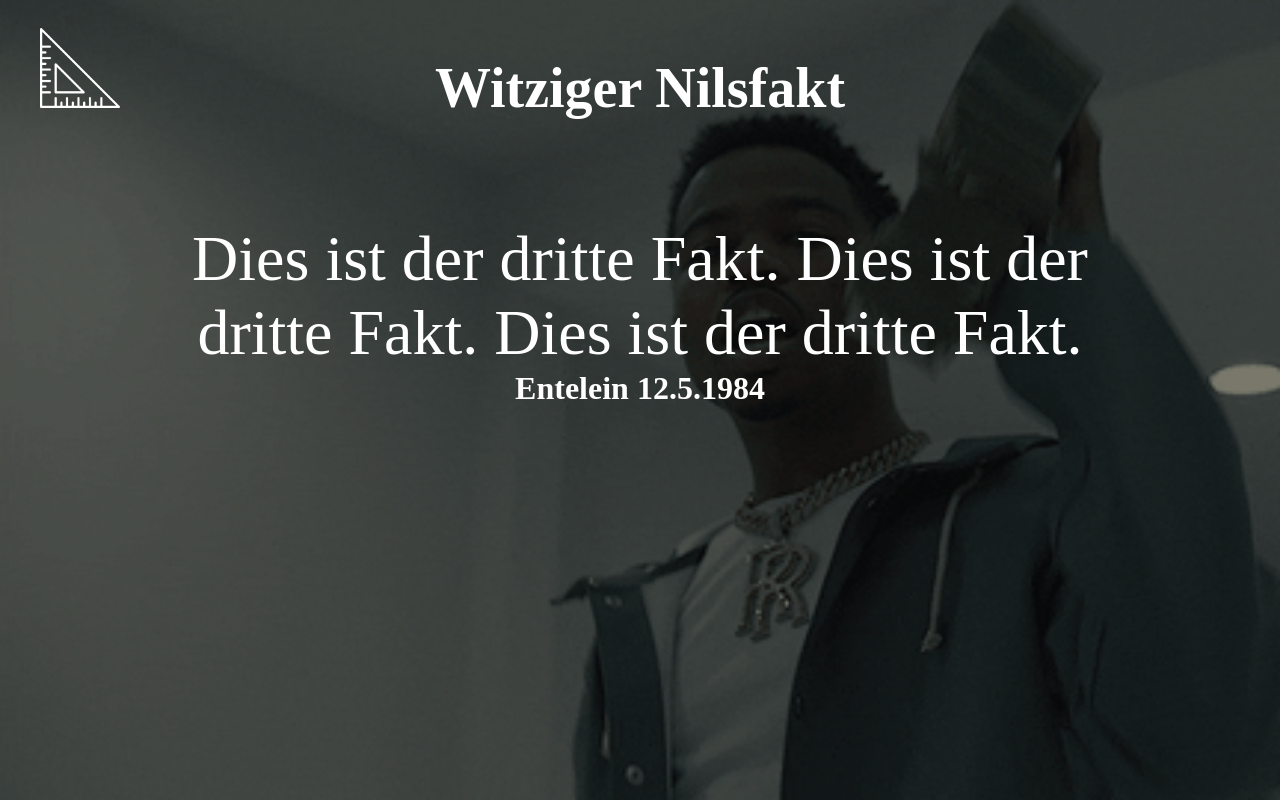
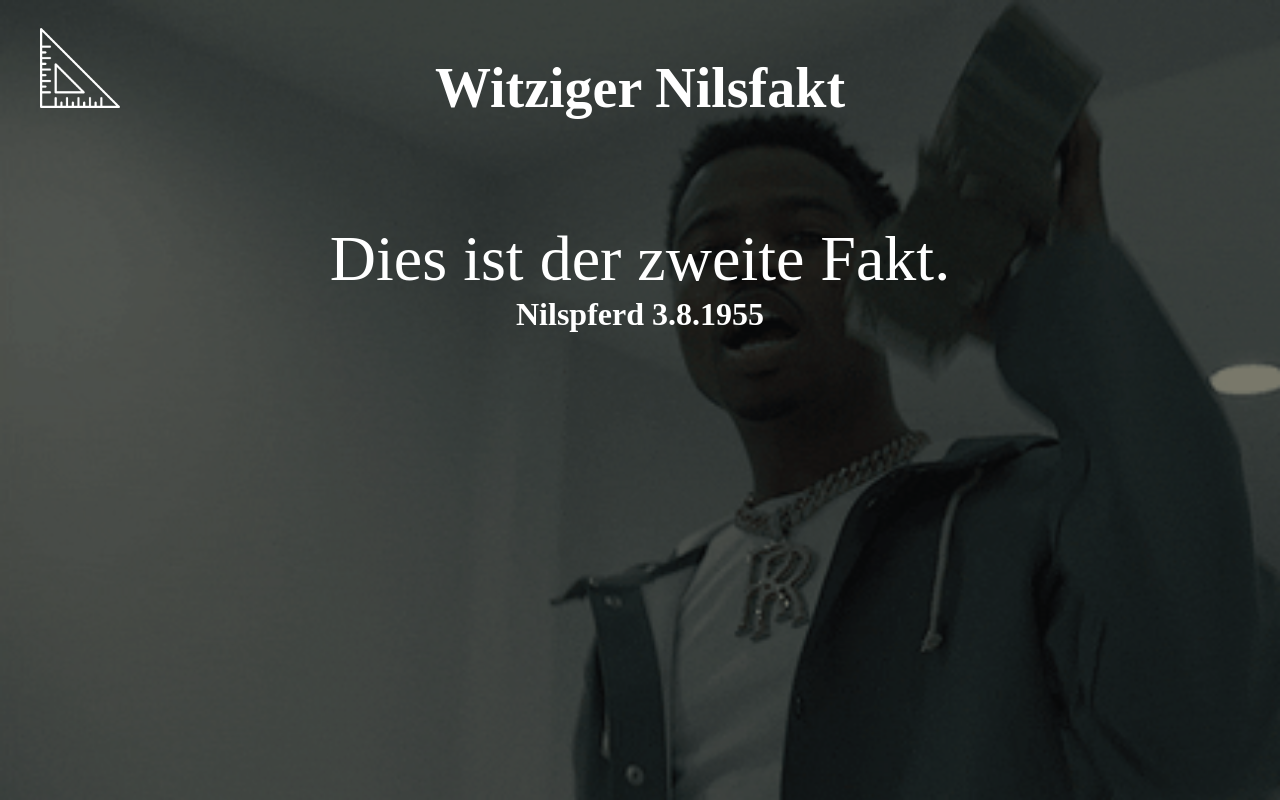
Before and after one commit to bambuk-Java/NilsFakten, a React (Create React App) app: page / in a window 1280 px wide. Built offline with nearby package versions, Linux system fonts and the light colour scheme.

Commit message:
Jeden Tag einen neuen Fakt
Oben in Functions Deviniert

```diff
--- a/src/App.js
+++ b/src/App.js
@@ -5,24 +5,38 @@ import { useState, useEffect } from 'react';
 function App() {
   /** <---------- Functions ----------> */
   const [hover, setHover] = useState(false);
+  const [facts, setFacts] = useState([]);
+  const [currentFactIndex, setCurrentFactIndex] = useState(0);
 
-    const [facts, setFacts] = useState([]);
+  const getDayOfYear = (date) => {
+    const start = new Date(date.getFullYear(), 0, 0);
+    const diff = date - start;
+    const oneDay = 1000 * 60 * 60 * 24;
+    return Math.floor(diff / oneDay);
+  };
+
+
   useEffect(() => {
-      if (factsData.fakten && factsData.fakten.length > 0) {
-        setFacts(factsData.fakten[2]);
+    const currentDate = new Date();
+    const dayOfYear = getDayOfYear(currentDate);
+
+    // Vermeidung von undefined oder falsy factsData
+    if (factsData && factsData.fakten) {
+      const totalFacts = factsData.fakten.length;
+      setCurrentFactIndex(dayOfYear % totalFacts);
     }
   }, []);
+
 
   /** <--------------- Styling ------------> */
 
 const rotation = {
  transform: hover ? 'rotate(135deg)' : '',
  transition: `transform 0.9s ${hover ? '0.2s' : '0.9s'}`,
-    //transition: 'transform 0.5s ease-in-out',
  position: 'absolute',
  top: '1.75em',
  left: '2.5em',
-    zIndex : '100',
+ zIndex: '100',
 }
   const list = {
     position: 'absolute',
@@ -68,44 +82,37 @@ const position = {
 
 
   return (
-    <div style={{...backgroundStyle,textAlign: 'center',position: 'relative'}}>
+    <div style={{ ...backgroundStyle, textAlign: 'center', position: 'relative' }}>
       <div style={overlayStyle}>
-        <img src='geoDreieck.png' style={{...rotation, height: '5em', width : '5em'}}
+        <img src='geoDreieck.png' style={{ ...rotation, height: '5em', width: '5em' }}
           onMouseEnter={() => setHover(true)}
-            onMouseLeave={() => setHover(false)}/>
-        <ul style={ list}>
-          <li style={{...stiling,...listItem,
+          onMouseLeave={() => setHover(false)} />
+        <ul style={list}>
+          <li style={{
+            ...stiling, ...listItem,
             transition: `transform 0.9s ${hover ? '1.1s' : '0s'}, opacity 1s ${hover ? '1.1s' : '0s'}`,
-          transform: `translateY(${hover ? '7' : '1.75'}em)`,}}>fdasfs</li>
-          <li style={{...stiling,...listItem,
+            transform: `translateY(${hover ? '7' : '1.75'}em)`,
+          }}>fdasfs</li>
+          <li style={{
+            ...stiling, ...listItem,
             transition: `transform 0.9s ${hover ? '1s' : '0.1s'}, opacity 1s ${hover ? '1s' : '0.1s'}`,
-          transform: `translateY(${hover ? '7' : '1.75'}em)`,}}>fdas</li>
+            transform: `translateY(${hover ? '7' : '1.75'}em)`,
+          }}>fdas</li>
         </ul>
-      <h1 style={{...title, ...stiling}}>Witziger Nilsfakt</h1>
-        <div style={{position}}>
-          {facts ? (
+        <h1 style={{ ...title, ...stiling }}>Witziger Nilsfakt</h1>
+<div style={{ position }}>
+  {factsData && factsData.fakten ? (
     <div>
-  <p style={{...stiling,
-        width: '15em ',
-        margin: '0 auto',
-        paddingTop:'1em',
-        fontSize: '4em',
-        display : 'block',}}>
-    {facts.inhalt}
+      <p style={{ ...stiling, width: '15em', margin: '0 auto', paddingTop: '1em', fontSize: '4em', display: 'block' }}>
+        {factsData.fakten[currentFactIndex].inhalt}
       </p>
-  <p style={{...stiling,
-      maxWidth : '30em',
-      margin: '0 auto',
-      fontSize: '2em',
-      fontWeight: 'bold'
-    }}>
-    {facts.author} {facts.datum}
+      <p style={{ ...stiling, maxWidth: '30em', margin: '0 auto', fontSize: '2em', fontWeight: 'bold' }}>
+        {`${factsData.fakten[currentFactIndex].author} ${factsData.fakten[currentFactIndex].datum}`}
       </p>
     </div>
+  ) : ("Loading...")}
+</div>
 
-          ) : ("fdfs")
-          }
-        </div>
       </div>
     </div>
   );
```
Lines whose indentation alone changed are shown as unchanged.
